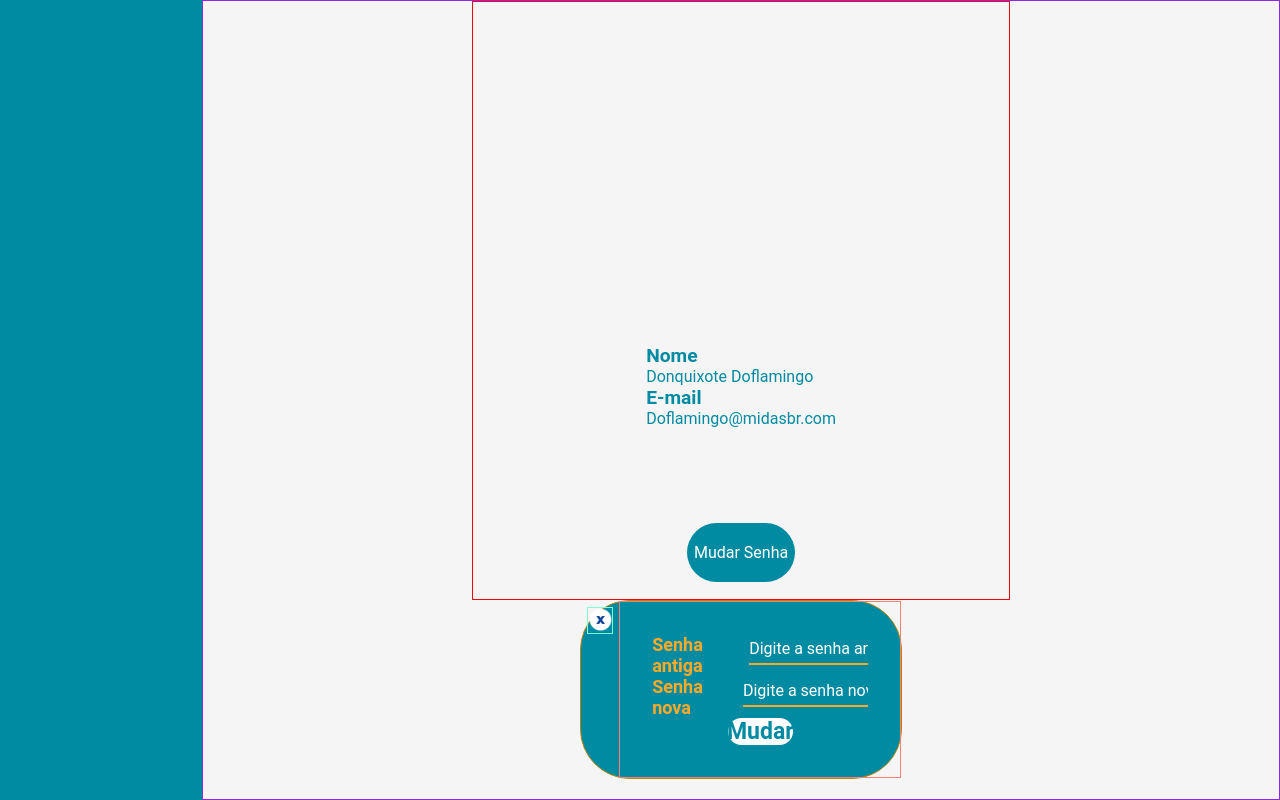
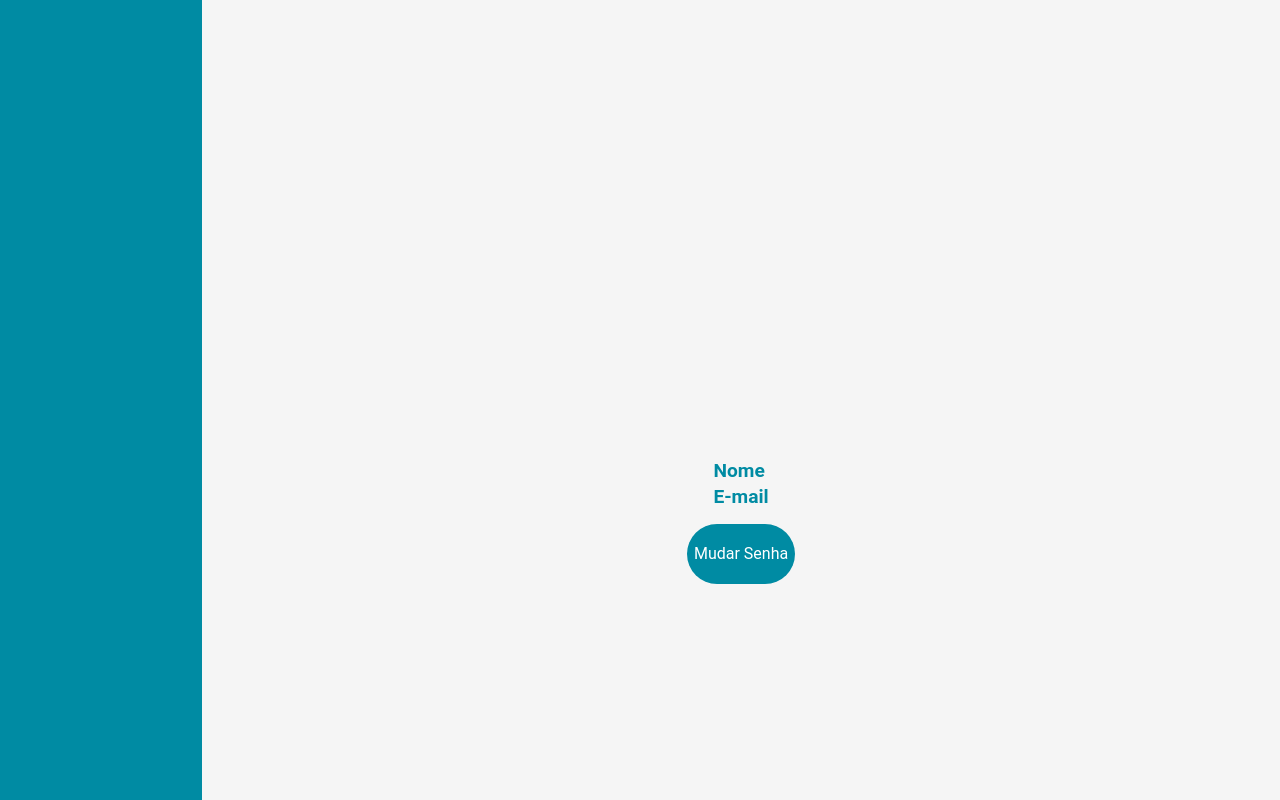
Before and after one commit to geta-org/anatodash, a React (Create React App) app: page /profile in a window 1280 px wide. Built offline with nearby package versions, Linux system fonts and the light colour scheme.

Commit message:
Finished Profile page

```diff
--- a/src/components/login/login.js
+++ b/src/components/login/login.js
@@ -43,6 +43,8 @@ export default class Login extends Component {
       });
       localStorage.setItem("token", session.data.token);
       localStorage.setItem("user_id", session.data.user.id);
+      localStorage.setItem("user_email", session.data.user.email);
+      localStorage.setItem("user_name", session.data.user.name);
       alert("Parabéns, você conseguiu se cadastrar no AnatoGame ;)");
       this.props.history.push("/rooms");
     } catch (response) {
--- a/src/components/profile/profile.js
+++ b/src/components/profile/profile.js
@@ -13,8 +13,62 @@ import CloseButton from "../../assets/xMark2.png";
 export default class Profile extends Component {
   constructor(props) {
     super(props);
-    this.state = {};
+    this.state = {
+      isChanging: false,
+      oldPass: "",
+      newPass: ""
+    };
   }
+
+  handleChange = () => {
+    if (this.state.isChanging) {
+      this.setState({
+        isChanging: false
+      });
+    } else {
+      this.setState({
+        isChanging: true
+      });
+    }
+  };
+
+  changePassword = async () => {
+    let config = {
+      headers: {
+        Authorization: "Bearer " + localStorage.getItem("token")
+      }
+    };
+    let { oldPass, newPass } = this.state;
+    try {
+      await api.put(
+        "/user/",
+        {
+          oldPassword: oldPass,
+          password: newPass
+        },
+        config
+      );
+      console.log("Password changed.");
+      alert("Parabéns, você conseguiu mudar sua senha ;)");
+    } catch (response) {
+      console.log(response.message);
+      alert("Infelizmente, você não conseguiu mudar sua senha");
+    }
+  };
+
+  handleOldPass = e => {
+    let pass = e.target.value;
+    this.setState({
+      oldPass: pass
+    });
+  };
+
+  handleNewPass = e => {
+    let pass = e.target.value;
+    this.setState({
+      newPass: pass
+    });
+  };
 
   render() {
     return (
@@ -30,30 +84,44 @@ export default class Profile extends Component {
           <ProfileContainer>
             <div className="textField">
               <h1>Nome</h1>
-              <h2>Donquixote Doflamingo</h2>
+              <h2>{localStorage.getItem("user_name")}</h2>
               <h1>E-mail</h1>
-              <h2>Doflamingo@midasbr.com</h2>
+              <h2>{localStorage.getItem("user_email")}</h2>
             </div>
-            <div className="button">
+            <div className="button" onClick={() => this.handleChange()}>
               <p>Mudar Senha</p>
             </div>
           </ProfileContainer>
+          {this.state.isChanging ? (
             <ChangeContainer>
-            <img alt="" src={CloseButton} onClick={this.handleChange} />
+              <img
+                alt=""
+                src={CloseButton}
+                onClick={() => this.handleChange()}
+              />
               <div className="inputFields">
                 <div className="individualField">
                   <p>Senha antiga</p>
-                <input placeholder="Digite a senha antiga" />
+                  <input
+                    placeholder="Digite a senha antiga"
+                    value={this.state.oldPass}
+                    onChange={this.handleOldPass}
+                  />
                 </div>
                 <div className="individualField">
                   <p>Senha nova</p>
-                <input placeholder="Digite a senha nova" />
+                  <input
+                    placeholder="Digite a senha nova"
+                    value={this.state.newPass}
+                    onChange={this.handleNewPass}
+                  />
                 </div>
-              <div className="button">
+                <div className="button" onClick={() => this.changePassword()}>
                   <p>Mudar</p>
                 </div>
               </div>
             </ChangeContainer>
+          ) : null}
         </GeneralContainer>
       </Container>
     );
--- a/src/components/profile/styles.js
+++ b/src/components/profile/styles.js
@@ -5,14 +5,12 @@ export const GeneralContainer = styled.div`
   width: 100%;
   height: 100%;
   grid-template-rows: 3fr 1fr;
-  border: 1px solid blueviolet;
   justify-items: center;
 `;
 
 export const ProfileContainer = styled.div`
   display: flex;
   flex-direction: column;
-  border: 1px solid red;
   width: 50%;
   height: 100%;
   color: #008ba3;
@@ -20,9 +18,14 @@ export const ProfileContainer = styled.div`
   align-items: center;
   .textField {
     height: 30%;
+    display: flex;
+    justify-content: flex-end;
+    flex-direction: column;
+    margin-bottom: 3%;
   }
   h1 {
     font-size: 120%;
+    margin-top: 5%;
   }
   h2 {
     font-size: 100%;
@@ -37,6 +40,7 @@ export const ProfileContainer = styled.div`
     align-items: center;
     border-radius: 1000px;
     margin-bottom: 3%;
+    cursor: pointer;
     p {
       color: white;
       text-align: center;
@@ -46,7 +50,6 @@ export const ProfileContainer = styled.div`
 
 export const ChangeContainer = styled.div`
   display: flex;
-  border: 1px solid darkgoldenrod;
   width: 30%;
   height: 90%;
   background-color: #008ba3;
@@ -56,14 +59,12 @@ export const ChangeContainer = styled.div`
     margin: 2%;
     height: 15%;
     width: 8%;
-    border: 1px solid aquamarine;
     cursor: pointer;
   }
   .inputFields {
     display: flex;
     flex-direction: column;
     width: 95%;
-    border: 1px solid salmon;
     padding: 10%;
   }
   .individualField {
```
Lines whose indentation alone changed are shown as unchanged.
